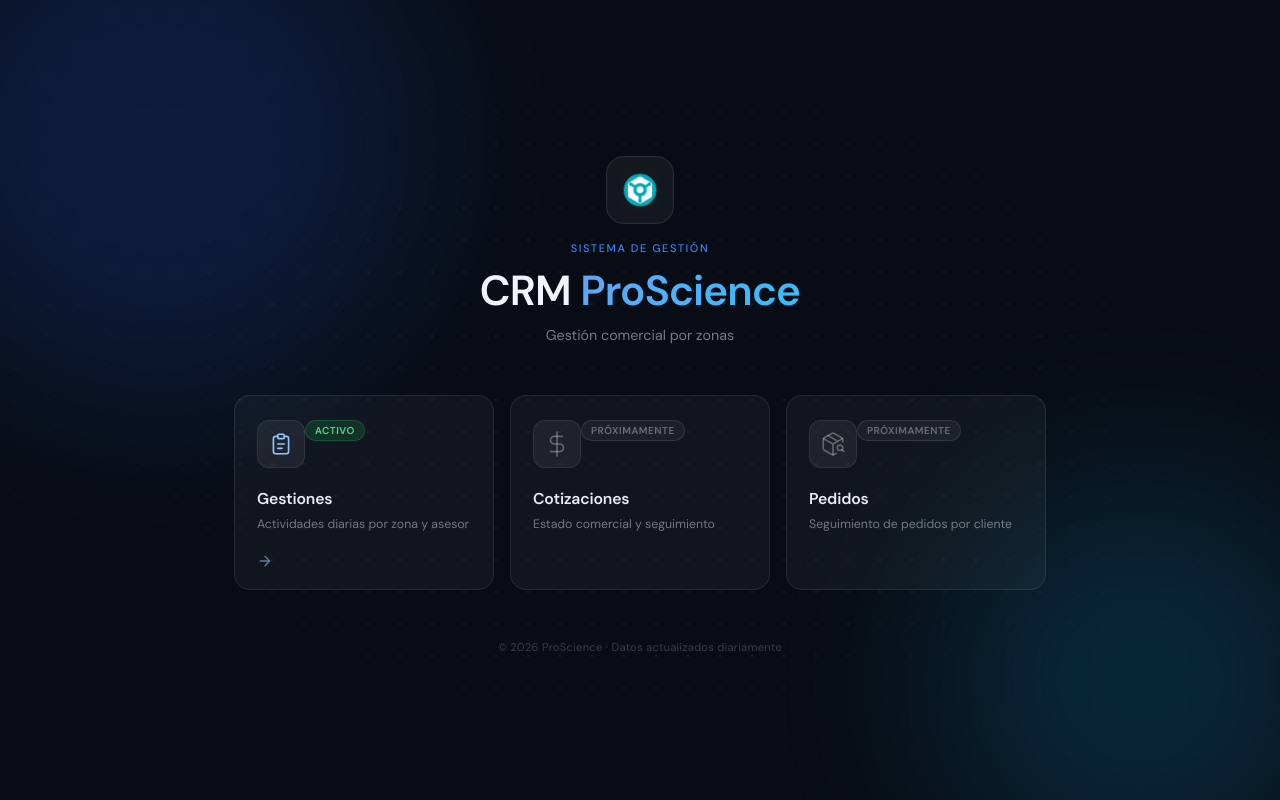
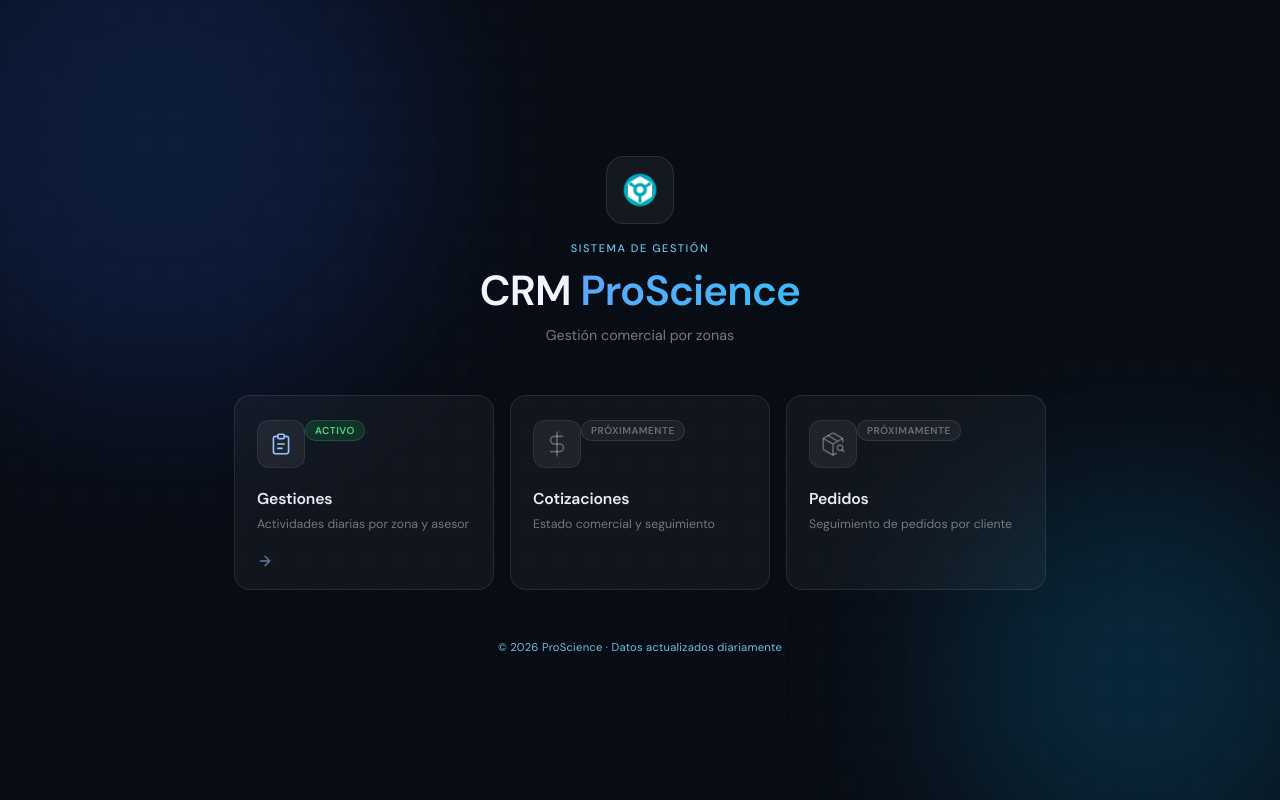
Before and after one commit to Auxticproscience/CRM-Frontend, a React (Vite) app: page / in a window 1280 px wide. Built offline with nearby package versions, Linux system fonts and the light colour scheme; no server answers.

Commit message:
Add new styles landing

```diff
--- a/src/styles/views/landing.css
+++ b/src/styles/views/landing.css
@@ -103,7 +103,7 @@
   font-weight: 500;
   letter-spacing: 0.14em;
   text-transform: uppercase;
-  color: #3b82f6;
+  color: var(--bg);
 }
 
 .lp-title {
@@ -250,7 +250,7 @@
 /* ─── Footer ──────────────────────────────────────────────────── */
 .lp-footer {
   font-size: 0.75rem;
-  color: rgba(255,255,255,0.2);
+  color: var(--bg);
   letter-spacing: 0.02em;
 }
 
```
